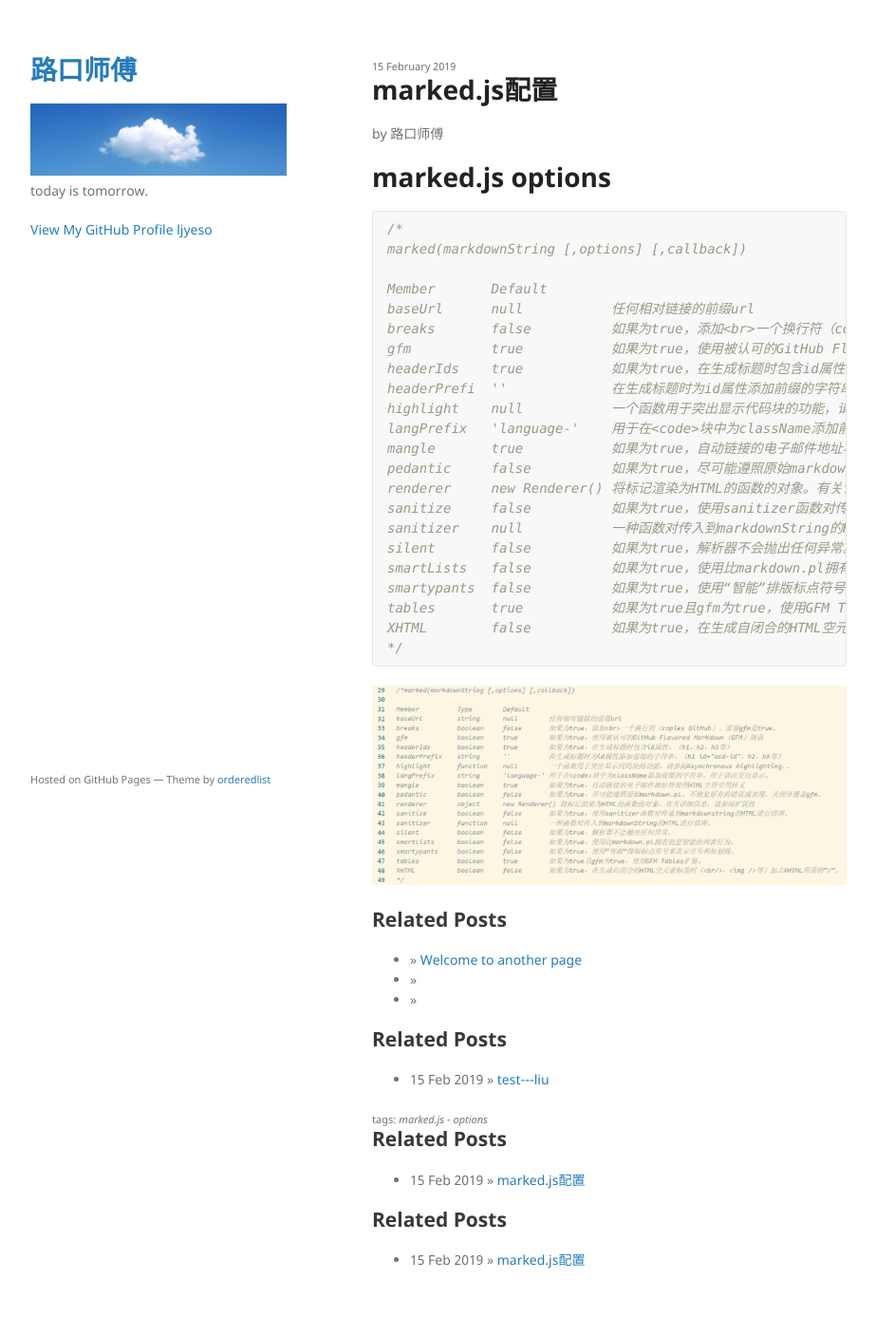
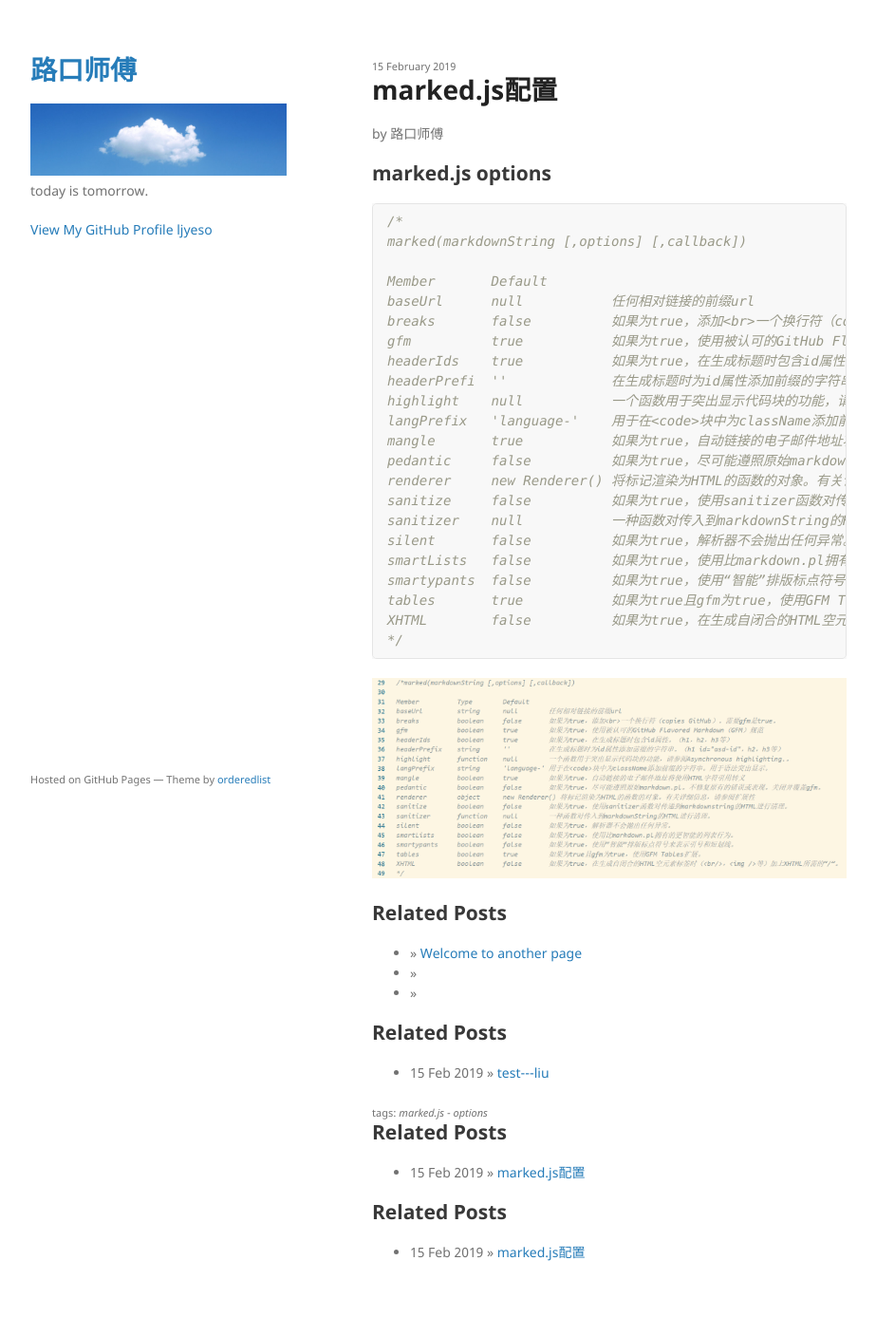
Before and after one commit to ljyeso/ljyeso.github.io, a Jekyll site: the page built from _posts/2019-02-15-marked.js options.md, in a window 1280 px wide. Shown: the whole page at 95% size, without its empty margins (178-1101 px from the left). Built offline with Jekyll 4.4.1, drawn with Linux system fonts in a browser that asks for light colours; comment, search, counter and statistics services are not loaded.

Commit message:
Signed-off-by: ljyeso <ljyes@outlook.com>

````diff
--- a/_posts/2019-02-15-marked.js options.md
+++ b/_posts/2019-02-15-marked.js options.md
@@ -9,8 +9,7 @@ categories:
   js
 ---
 
-
-# marked.js options
+## marked.js options
 
 ```js
 /*
````
